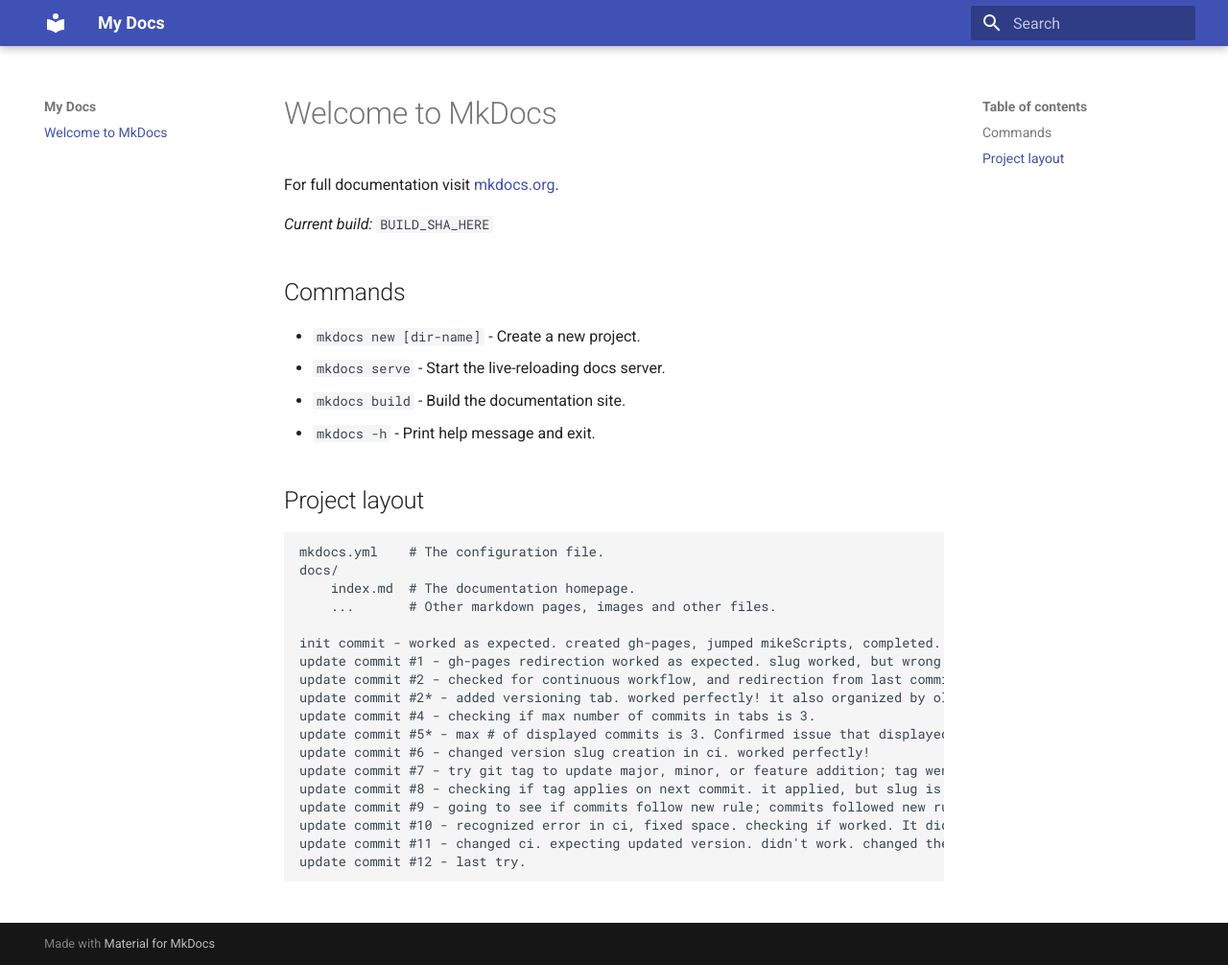
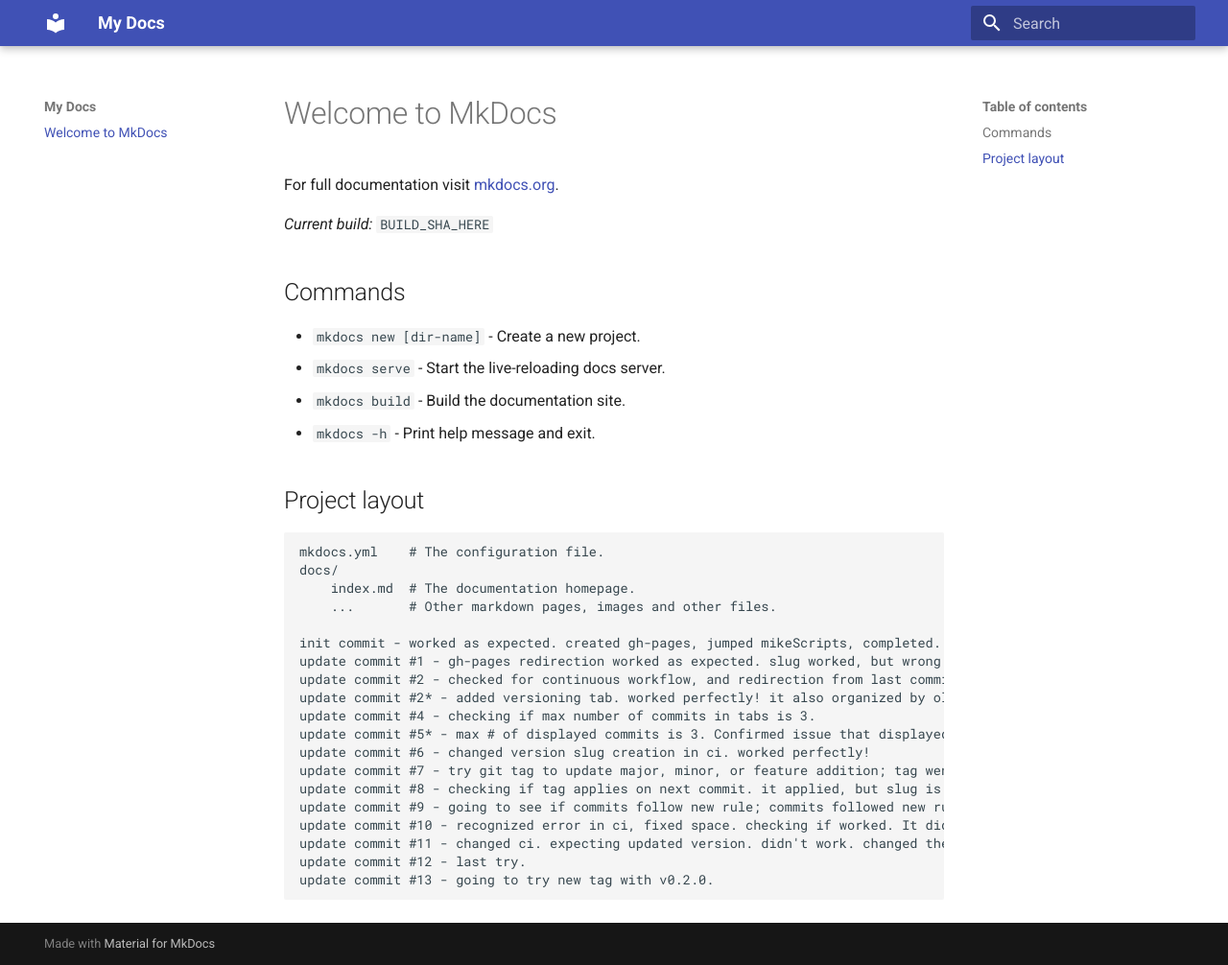
Before and after one commit to mateusloubach/docs, an MkDocs documentation site: the page built from documentation/docs/index.md, in a window 1280 px wide and 1006 px high. Shown: the whole window at 96% size. Built offline with MkDocs 1.6.1 and Material for MkDocs 9.7.7, drawn with Linux system fonts in a browser that asks for light colours; the version menu is left out.

Commit message:
updating tag to 0.2.0

```diff
--- a/documentation/docs/index.md
+++ b/documentation/docs/index.md
@@ -31,3 +31,4 @@
     update commit #10 - recognized error in ci, fixed space. checking if worked. It didn't! - changed ci for correct results.
     update commit #11 - changed ci. expecting updated version. didn't work. changed the "determine version from tags"
     update commit #12 - last try.
+    update commit #13 - going to try new tag with v0.2.0.
```
